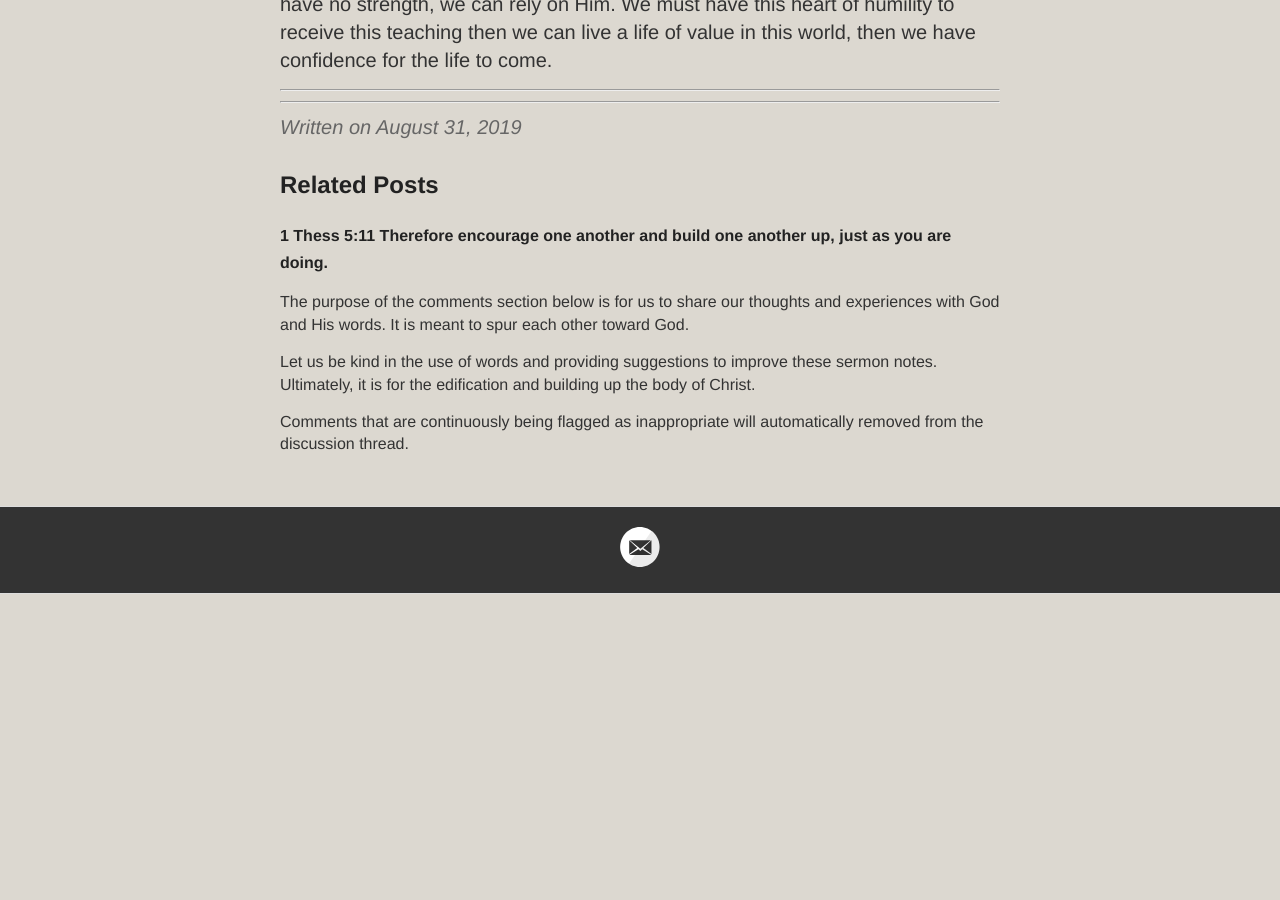
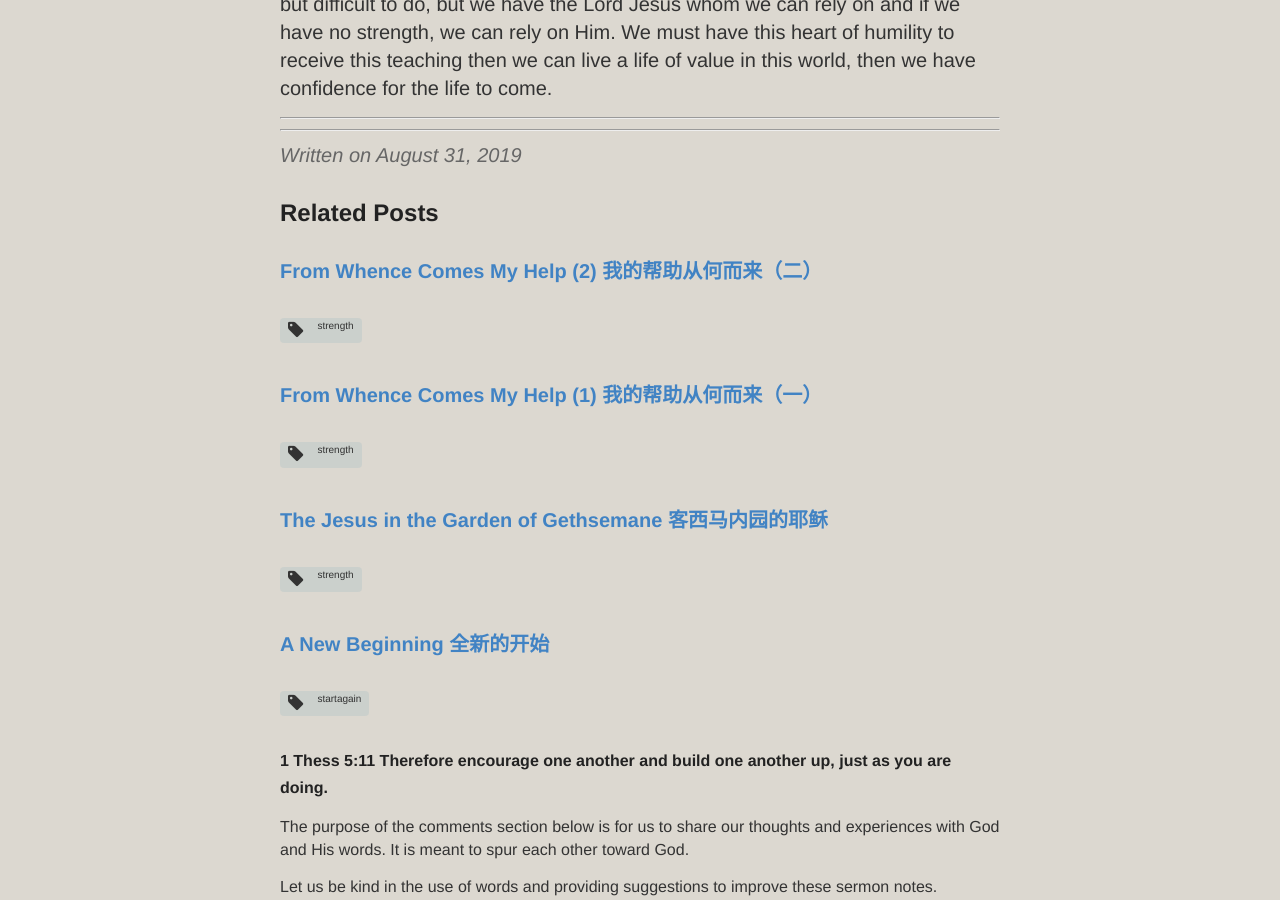
Before and after one commit to catchupTJC/catchuptjc.github.io, a Jekyll site: the page built from _posts/2019-08-31-Walk in the Newness of Life.md, in a window 1280 px wide and 900 px high, scrolled down 9636 px. Built offline with Jekyll 4.4.1, drawn with Linux system fonts in a browser that asks for light colours; nearby versions of some CDN libraries; comment, search, counter and statistics services are not loaded; before the commit the page ends 10230 px from its top, so only the background shows below that; some of the changed text lies outside the part shown.

Commit message:
Update 2019-08-31-Walk in the Newness of Life.md

```diff
--- a/_posts/2019-08-31-Walk in the Newness of Life.md
+++ b/_posts/2019-08-31-Walk in the Newness of Life.md
@@ -1,8 +1,8 @@
 ---
 layout: post
 title: Walk in the Newness of Life 活出新生的样式
-category: Sermon(SG)2019
-tags: [Start Again]
+category: sermon2019singapore
+tags: [startagain,strength,newman]
 hymns: [380,244]
 ---
 
```
